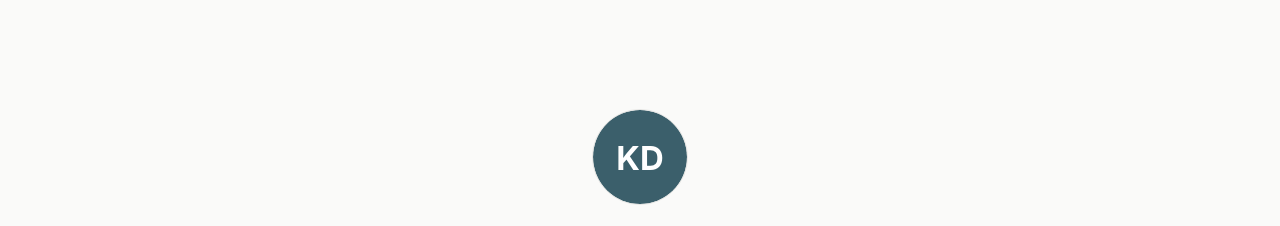
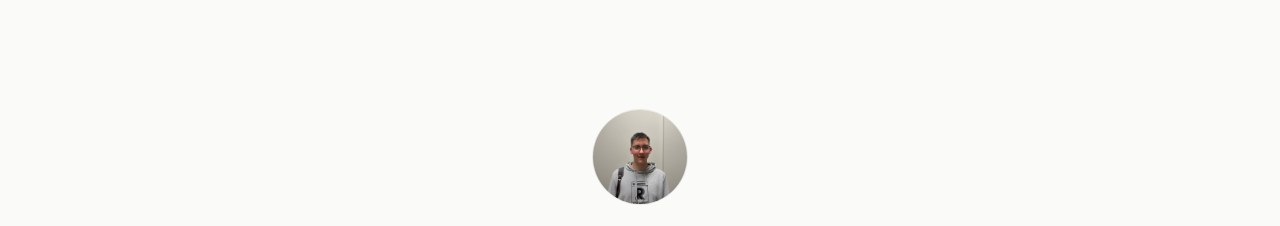
Before and after one commit to KirillKopkot/cv, a website: page index.html in a window 1280 px wide. Shown: the part 55-281 px from the top of the page. Drawn offline with Linux system fonts and the light colour scheme.

Commit message:
add photo

```diff
--- a/index.html
+++ b/index.html
@@ -60,7 +60,7 @@
 
   <!-- ===== HERO: name, title, avatar — EDIT ME ===== -->
   <section id="hero" class="hero" aria-labelledby="hero-heading">
-    <img class="hero__avatar" src="assets/avatar.svg" alt="Portrait placeholder for Kirill Derevyanchenko" width="120" height="120">
+    <img class="hero__avatar" src="assets/photo_2026-10-15_12-05-17.jpg" alt="Portrait of Kirill Derevyanchenko" width="120" height="120">
     <p class="hero__eyebrow">Hello, I'm</p>
     <h1 id="hero-heading" class="hero__name"><!-- EDIT: name -->Kirill Derevyanchenko</h1>
     <p class="hero__title"><!-- EDIT: job title -->Software Engineer, Cybersecurity Specialist</p>
--- a/styles.css
+++ b/styles.css
@@ -241,6 +241,7 @@ h1, h2, h3 { margin: 0; line-height: 1.2; }
   width: 96px;
   height: 96px;
   border-radius: 50%;
+  object-fit: cover;
   margin-bottom: var(--space-4);
   border: 1px solid var(--color-border);
 }
```
Also changed, not shown: assets/photo_2026-10-15_12-05-17.jpg (added).
